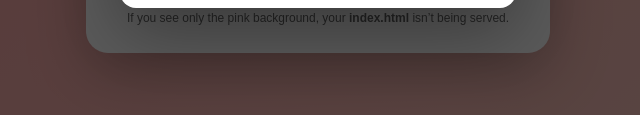
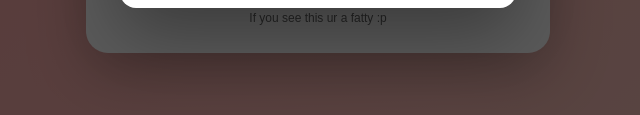
Before and after one commit to Sullyeet2005/valentines, a plain HTML site: page index.html in a window 1280 px wide. Shown: the part 475-590 px from the top of the page, 322-962 px from the left. Drawn offline with Linux system fonts and the light colour scheme.

Commit message:
Update index.html

```diff
--- a/index.html
+++ b/index.html
@@ -126,7 +126,7 @@
     </div>
 
     <p style="margin:14px 0 0; font-size:12px; color:#666;">
-      If you see only the pink background, your <b>index.html</b> isn’t being served.
+      If you see this ur a fatty :p
     </p>
   </div>
 
```
